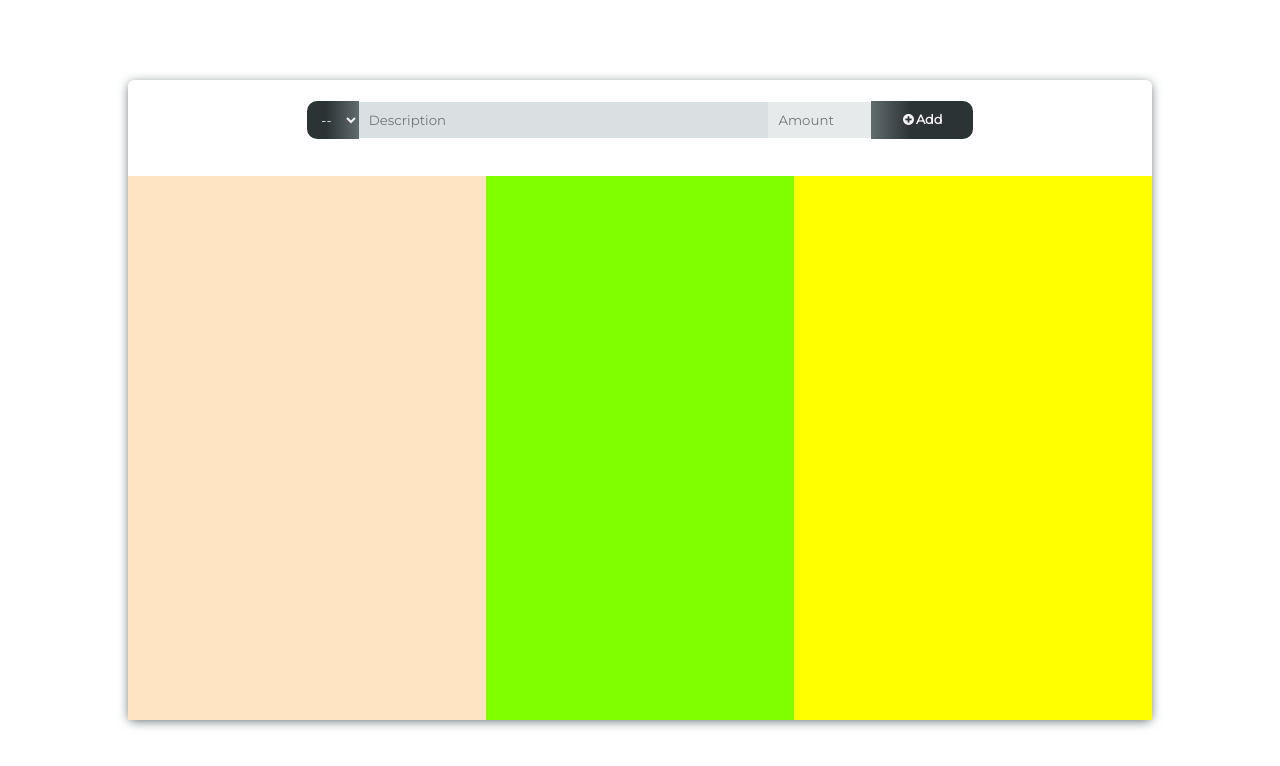
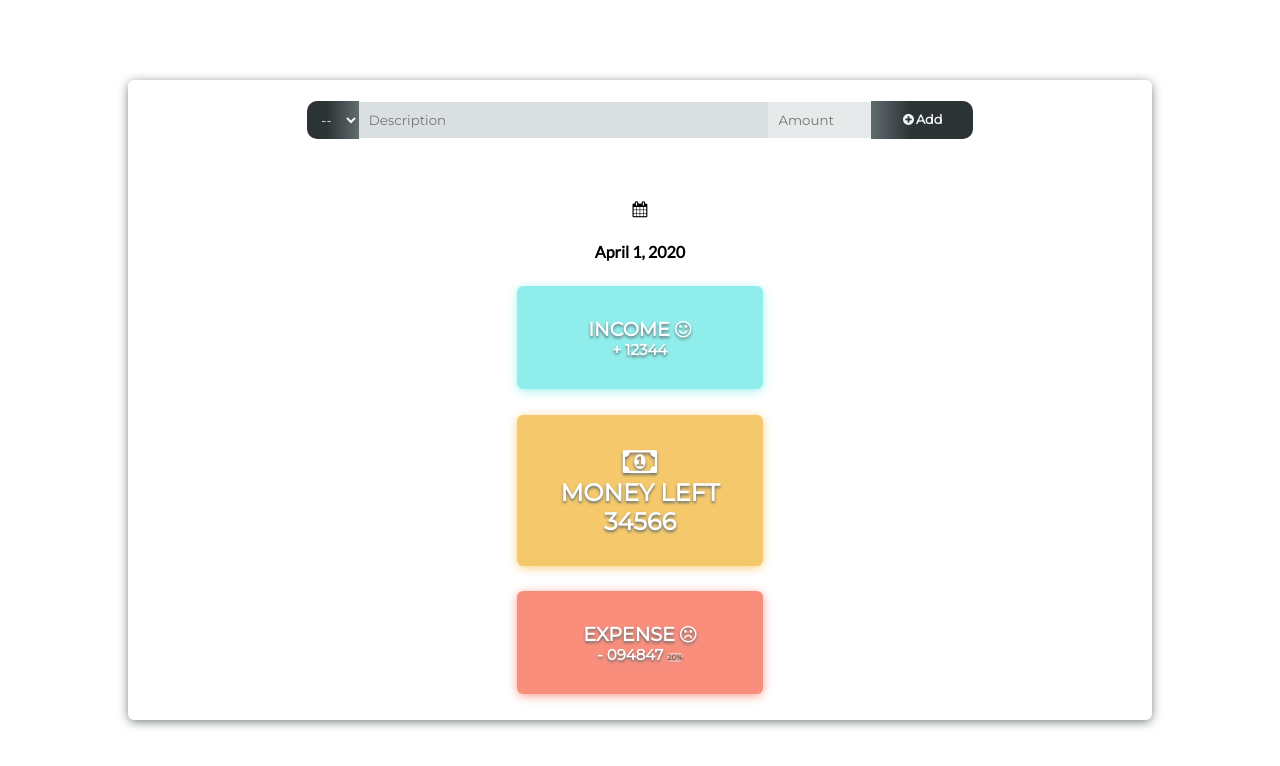
Before and after one commit to ShahrozAhmd/budget_app, a plain HTML site: page index.html in a window 1280 px wide. Drawn offline with Linux system fonts and the light colour scheme.

Commit message:
completed the main data showing container desing

```diff
--- a/index.html
+++ b/index.html
@@ -2,64 +2,65 @@
 <html lang="en">
 
 <head>
-    <meta charset="UTF-8">
-    <meta name="viewport" content="width=device-width, initial-scale=1.0">
+    <meta charset="UTF-8" />
+    <meta name="viewport" content="width=device-width, initial-scale=1.0" />
     <!-- font awesome library cdn link -->
-    <link rel="stylesheet" href="https://cdnjs.cloudflare.com/ajax/libs/font-awesome/4.7.0/css/font-awesome.min.css">
+    <link rel="stylesheet" href="https://cdnjs.cloudflare.com/ajax/libs/font-awesome/4.7.0/css/font-awesome.min.css" />
     <!-- css animation library -->
-    <link rel="stylesheet" href="animate.css">
-    <link rel="stylesheet" href="./magic-master/dist/magic.min.css">
+    <link rel="stylesheet" href="animate.css" />
+    <link rel="stylesheet" href="./magic-master/dist/magic.min.css" />
     <!-- custom css -->
-    <link rel="stylesheet" href="./style.css">
+    <link rel="stylesheet" href="./style.css" />
     <title>Budget App</title>
-
 </head>
 
 <body>
-
-
     <div class="main-container">
-
-
         <!-- This container is for getting input from user -->
         <div class="get-data">
             <div class="get-data-flex">
-
                 <select class="get-data-element select-box" name="" id="">
                     <option value="">--</option>
                     <option value="">+</option>
                     <option value="">-</option>
                 </select>
 
-                <input class="get-data-element des-box" type="text" name="" id="" placeholder="Description">
-                <input class="get-data-element value-box" type="number" name="" id="" placeholder="Amount">
-                <button class="get-data-element add-btn"> <i class = "fa fa-plus-circle" style="padding: 2px;"></i>Add</button>
+                <input class="get-data-element des-box" type="text" name="" id="" placeholder="Description" />
+                <input class="get-data-element value-box" type="number" name="" id="" placeholder="Amount" />
+                <button class="get-data-element add-btn">
+                    <i class="fa fa-plus-circle" style="padding: 2px;"></i>Add
+                </button>
             </div>
         </div>
 
+        <!-- This container is for Showing all incomes added -->
+        <div class="income-box log"></div>
 
         <!-- This container is for showing calculated data -->
         <div class="show-data">
+            <i class="fa fa-calendar"></i> <h4 class="date">April 1, 2020</h4>
 
+            <div class="cd calculated-income magictime swap">
+                <h2>INCOME <i class="fa fa-smile-o"></i></h2>
+                <h3><span>+</span> 12344</h3>
+            </div>
+
+            <div class="cd amount-left magictime slideDownReturn">
+              <i class="fa fa-money fa-2x"></i>
+              <h2>MONEY LEFT</i>
+              <h2>34566</h2>
+            </div>
+
+            <div class="cd calculated-expense magictime swap">
+                <h2>EXPENSE <i class="fa fa-frown-o"></i></h2>
+                <h3><span>-</span> 094847 <span class="small-percentage-show">20%</span></h3>
+            </div>
 
         </div>
 
-
-        <!-- This container is for Showing all incomes added -->
-        <div class="income-box log">
-
-        </div>
-
-
-
         <!-- This container is for showing all expenses -->
-        <div class="expense-box log">
-
-        </div>
-
-
+        <div class="expense-box log"></div>
     </div>
-
 
     <!-- custom javascript -->
     <script src="./script.js"></script>
--- a/style.css
+++ b/style.css
@@ -4,14 +4,14 @@
 /* font-family: 'Lato', sans-serif; */
 
 /* some universal properties */
-*{
+* {
     margin: 0;
     padding: 0;
     box-sizing: border-box;
     font-family: 'Montserrat', sans-serif;
 }
 
-body{
+body {
     display: flex;
     justify-content: center;
     align-items: center;
@@ -21,7 +21,7 @@ body{
 
 }
 
-.main-container{
+.main-container {
 
     width: 80%;
     height: 80vh;
@@ -29,88 +29,155 @@ body{
     box-shadow: 0px 2px 11px -1px rgb(97, 108, 111);
     display: grid;
     grid-template-rows: 15% 1fr;
-    grid-template-columns:1fr 30% 1fr;
+    grid-template-columns: 1fr 30% 1fr;
 }
 
-.get-data{
+/* [start] All CSS of container of getting input from user */
+
+.get-data {
     height: 80px;
-    /* border: 1px solid black;  */
     grid-column: 1/-1;
-    /* background-color: aqua;  */
+
 }
 
-.get-data-flex{
+.get-data-flex {
 
     height: inherit;
     display: flex;
-    justify-content:center;
+    justify-content: center;
     align-items: center;
 
 }
 
-.get-data-element{
+.get-data-element {
     padding: 1%;
     border: none;
-    /* margin: 1%; */
 
 }
 
-.des-box{
+.des-box {
     width: 40%;
     background-color: #DAE0E2;
 }
-.des-box:focus{
+
+.des-box:focus {
     border: 1px solid #DAE0E2;
     outline: none;
 }
-.add-btn{
+
+.add-btn {
     width: 10%;
     border-radius: 0px 10px 10px 0px;
-    /* background-color: #2C3335; */
-    background: rgb(97,108,111);
-    background: linear-gradient(90deg, rgba(97,108,111,1) 0%, rgba(44,51,53,1) 39%);
+    background: rgb(97, 108, 111);
+    background: linear-gradient(90deg, rgba(97, 108, 111, 1) 0%, rgba(44, 51, 53, 1) 39%);
     color: whitesmoke;
     font-size: 0.8em;
     font-weight: 600;
     outline: none;
     cursor: pointer;
 }
-.value-box{
+
+.value-box {
     width: 10%;
     background-color: rgb(230, 234, 235);
 
 }
-.value-box:focus{
+
+.value-box:focus {
     border: 1px solid #DAE0E2;
     outline: none;
 }
-.select-box{
+
+.select-box {
     border-radius: 10px 0px 0px 10px;
-    /* background: rgb(44,51,53); */
-    background: linear-gradient(90deg, rgba(44,51,53,1) 37%, rgba(97,108,111,1) 100%);
+    background: linear-gradient(90deg, rgba(44, 51, 53, 1) 37%, rgba(97, 108, 111, 1) 100%);
     color: whitesmoke;
     outline: none;
     cursor: pointer;
 }
-option{
+
+option {
     color: black;
 }
 
+/* [End] All CSS of container of getting input from user */
 
-.show-data{
 
-    /* border: 1px solid black; */
-    background-color: bisque;
+/* these styles are just to visible layout */
+.show-data {
+
+    /* background-color: bisque; */
 }
 
-.log{
-
-    /* border: 1px solid black;   */
+.income-box {
+    /* background-color: chartreuse; */
 }
 
-.income-box{
-    background-color: chartreuse;
+.expense-box {
+    /* background-color: yellow; */
 }
-.expense-box{
-    background-color:yellow ;
+/* --------------------------------------- */
+
+
+/* [START] All CSS for showing calculated data  */
+.show-data{
+    display: flex;
+    flex-direction: column;
+    align-items: center;
+    justify-content: space-evenly;
 }
+.show-data *{
+    /* border: 1px solid black; */
+    text-align: center;
+    border: none;
+}
+.cd{
+    padding: 10%;
+    width:80%;
+    /* border: 1px solid grey; */
+    border-radius: 6px;
+    /* box-shadow: 0px 2px 11px -1px rgb(143, 238, 236); */
+
+}
+.calculated-income{
+    background-color: rgb(143, 238, 236);
+    box-shadow: 0px 2px 11px -1px rgb(143, 238, 236);
+    /* color: #2C3335; */
+    color: white;
+    text-shadow: 0px 2px 3px #616C6F;
+    font-family: 'Lato', sans-serif;
+    font-size: 0.8em;
+
+}
+.calculated-expense{
+    background-color: rgb(250, 142, 125);
+    box-shadow: 0px 2px 11px -1px rgb(250, 142, 125);
+    color: white;
+    text-shadow: 0px 2px 3px #616C6F;
+    font-family: 'Lato', sans-serif;
+    font-size: 0.8em;
+}
+.small-percentage-show{
+    font-size: 0.5em;
+    font-weight: 600;
+    border-radius: 4px;
+    background-color: rgb(253, 251, 251);
+    opacity: 0.5;
+    color: black;
+}
+
+.amount-left{
+    font-family: 'Lato', sans-serif;
+    background-color: rgb(245, 201, 107);
+    box-shadow: 0px 2px 11px -1px rgb(245, 201, 107);
+    color: white;
+    text-shadow: 0px 2px 3px #616C6F;
+
+
+}
+.date{
+    font-family: 'Lato', sans-serif;
+
+}
+
+/* [END] All CSS for showing calculated data  */
```
